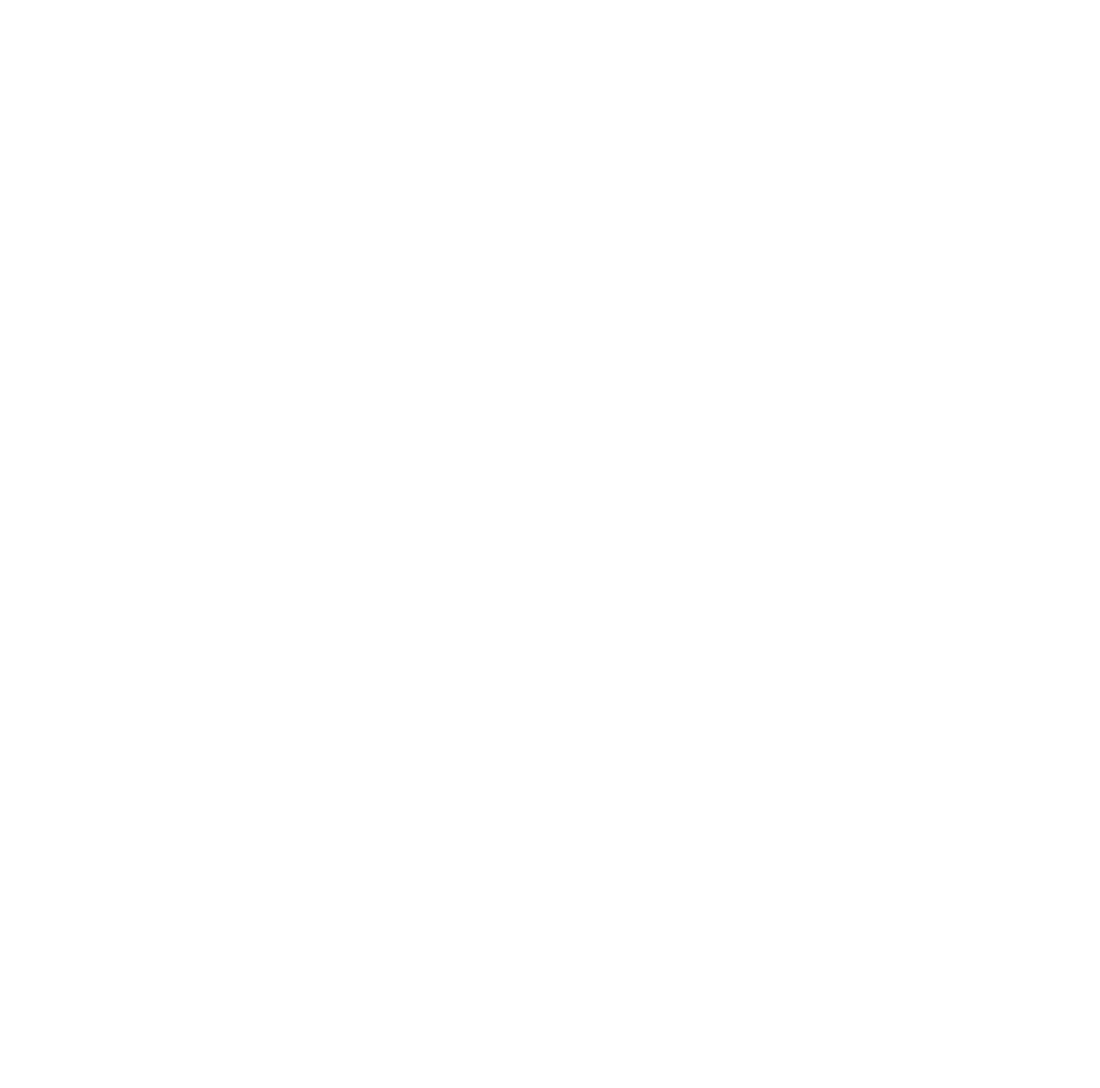
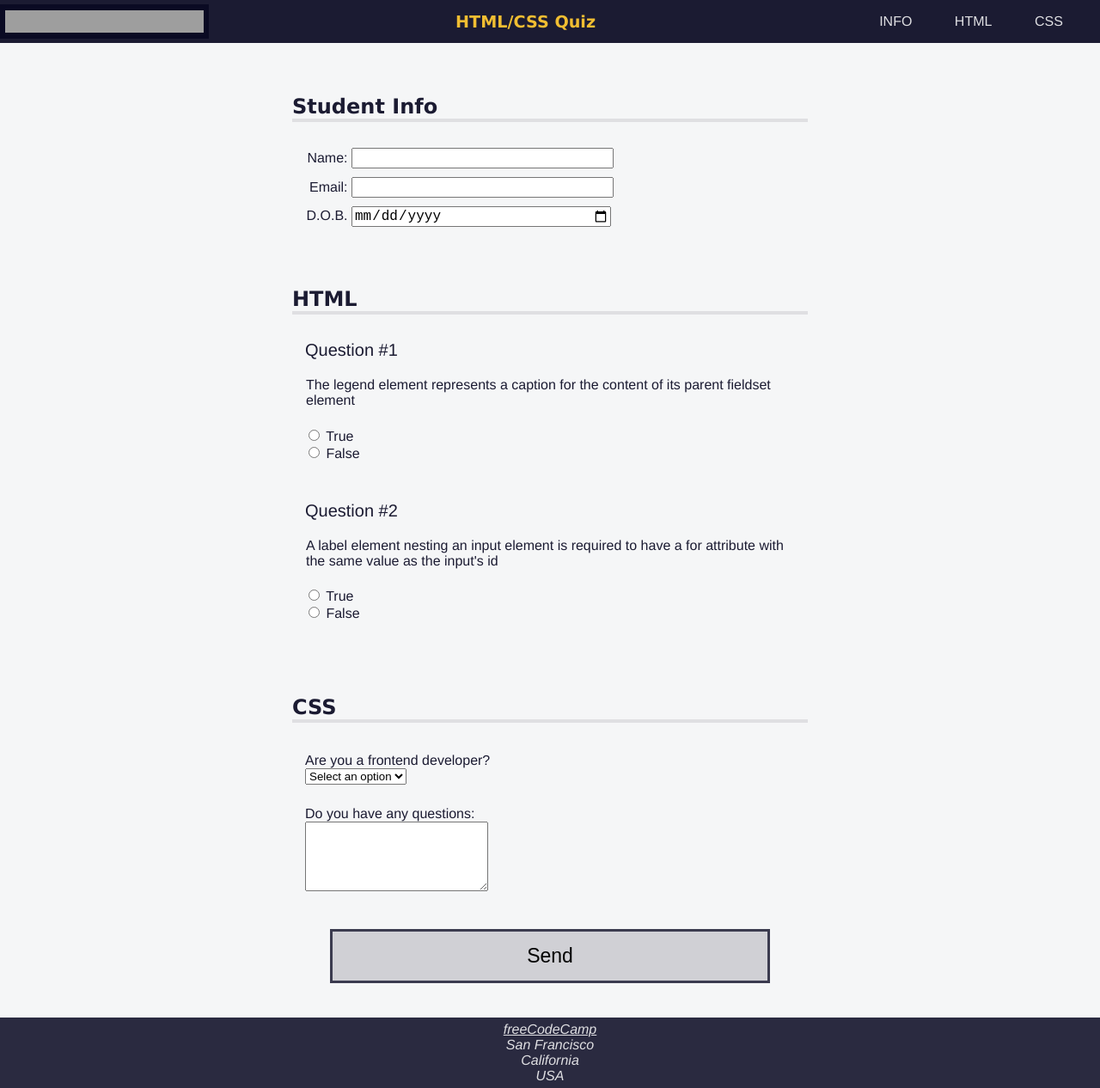
Before and after one commit to PedroHzd/ResponsiveWebDesign, a plain HTML site: page 2-tributePage/4-Learn Accessibility by Building a Quiz/index.html in a window 1280 px wide. Shown: the whole page at 86% size. Before the commit the page ends 800 px from the top, so only its background shows below. Drawn offline with Linux system fonts and the light colour scheme; grey boxes are pictures that could not be loaded.

Commit message:
started with 2-tribute/4-Accessibility

```diff
--- a/2-tributePage/4-Learn Accessibility by Building a Quiz/index.html
+++ b/2-tributePage/4-Learn Accessibility by Building a Quiz/index.html
@@ -0,0 +1,167 @@
+<!DOCTYPE html>
+<html lang="en">
+    <head>
+        <meta charset="UTF-8">
+        <!--<meta> is used to specify information about the page, like title, description, keywords, and author-->
+        <meta http-equiv="X-UA-Compatible" content="IE=edge">
+        <meta name="viewport" content="width=device-width, initial-scale=1.0">
+        <!--viewport definition tells the browser how to render the page. Including one betters visual
+            accessibility on mobile, and improves SEO (search engine optimization). -->
+        <meta name="description" content="freeCodeCamp Accessibility Quiz practice project">
+        <!--Another important meta element for accessibility and SEO is the description definition.
+            The value of the content attribute is used by search engines to provide a description
+            of your page.-->
+        <title>Accessibility Quiz</title>
+        <!--The title element is useful for screen readers to understand the content of a page. It is an
+            important part of SEO.-->
+        <link rel="stylesheet" href="styles.css">
+    </head>
+
+    <body>
+        <header>
+            <img id="logo" src="https://cdn.freecodecamp.org/platform/universal/fcc_primary.svg"
+            alt="Logo of the website that says free code camp">
+            <h1>HTML/CSS Quiz</h1>
+            <nav>
+                <ul>
+                    <li><a href="#student-info" accesskey="a">INFO</a></li>
+                    <li><a href="#html-questions" accesskey="s">HTML</a></li>
+                    <li><a href="#css-questions" accesskey="d">CSS</a></li>
+                    <!--To be able to navigate within the page, give each anchor element a href. The href attribute
+                        specifies the URL of the page the link goes to. If the href attribute is not present, the
+                        <a> tag will not be a hyperlink.
+
+                        You can use href="#top" or href="#" to link to the top of the current page.
+                        Values of href can include
+                        absolute URL (points to another website) https://www.w3schools.com/tags/att_a_href.asp
+                        relative URL (points to a file within a web site) href="catPhoto.jpg"
+                        Link to an element with a specified id within a page    href="#footer"
+                        Other protocols (https://, ftp://, mailto:, file:)
+                        A script    href="javascript:alert('hello');"
+                    -->
+                </ul>
+            </nav>
+        </header>
+        <!--Navigation is a core part of accessibility, and screen readers rely on you to provide the structure
+            of your page. This is accomplished with semantic HTML elements. The <header></header> element
+            will be used to introduce the page, as well as provide a nagivation menu. The <main></main>
+            element will contain the core content of your page.-->
+        <main>
+            <form method="post" action="https://freecodecamp.org/practice-project/accessibility-quiz">
+                <section role="region" aria-labelledby="student-info">
+                <!--To increase the page accessibility, the role attribute can be used to indicate the purpose
+                    behind an element on the page to assistive technologies. The role attribute is a part of
+                    the Web Accessibility Initiative (WAI), and accepts preset values
+
+                    Every region role requires a label, which helps screen reader users understand the purpose
+                    of the region. One method for adding a label is to add a heading element inside the region
+                    and then reference it with the aria-labelledby attribute.
+
+                    https://developer.mozilla.org/en-US/docs/Web/Accessibility/ARIA -->
+                    <h2 id="student-info">Student Info</h2>
+                    <div class="info">
+                        <label for="student-name">Name:</label>
+                        <input type="text" name="student-name" id="student-name">
+                        <!--It is important to link each input to the corresponding label element. This provides
+                            assistive technology users with a visual reference to the input. This is done by
+                            giving the label a for attribut, which contain the id of the input.-->
+                        <!--Adding a placeholder to the input element is not a best-practice for accessibility.
+                            Too aften, users confuse the placeholder text with and actual input value - they
+                            think there is already a value in the input.-->
+                    </div>
+                    <div class="info">
+                        <label for="student-email">Email:</label>
+                        <input type="email" name="student-email" id="student-email">
+                    </div>
+                    <div class="info">
+                        <label for="birth-date">D.O.B.<span class="sr-only">(Date of Birth)</span></label>
+                        <!--Arguable, D.O.B is not descriptive enough. This is especially true for visually
+                            impaired users. One way to get around such an issue, without having to add visible
+                            text to the label, is to add text only a screen reader can read. We can do this by
+                            adding text inside a span element and cover it with CSS so D.O.B is the only text visible.-->
+                        <input type="date" name="birth-date" id="birth-date">
+                    </div>
+                </section>
+                <!--You can semantically separate the content within the form using section elements-->
+                <section role="region" aria-labelledby="html-questions">
+                    <h2 id="html-questions">HTML</h2>
+                    <div class="question-block">
+                        <p>1</p>
+                        <fieldset class="question" name="html-question-one">
+                            <legend>
+                                The legend element represents a caption for the content of its
+                                parent fieldset element
+                            </legend>
+                            <ul class="answers-list">
+                                <li>
+                                    <label for="q1-a1">
+                                        <input type="radio" id="q1-a1" name="q1" value="true"> True
+                                    </label>
+                                </li>
+                                <li>
+                                    <label for="q1-a2">
+                                        <input type="radio" id="q1-a2" name="q1" value="false"> False
+                                    </label>
+                                </li>
+                            </ul>
+                        </fieldset>
+                    </div>
+
+                    <div class="question-block">
+                        <p>2</p>
+                        <fieldset class="question" name="html-question-two">
+                            <legend>
+                                A label element nesting an input element is required to have a
+                                for attribute with the same value as the input's id
+                            </legend>
+                            <ul class="answers-list">
+                                <li>
+                                    <label for="q2-a1">
+                                        <input type="radio" id="q2-a1" name="q2" value="true"> True
+                                    </label>
+                                </li>
+                                <li>
+                                    <label for="q2-a2">
+                                        <input type="radio" id="q2-a2" name="q2" value="false"> False
+                                    </label>
+                                </li>
+                            </ul>
+                        </fieldset>
+                    </div>
+                </section>
+
+                <section role="region" aria-labelledby="css-questions">
+                    <h2 id="css-questions">CSS</h2>
+                    <div class="formrow">
+                        <div class="question-block">
+                            <label for="customer">Are you a frontend developer?</label>
+                        </div>
+                        <div class="answer">
+                            <select name="customer" id="customer" required>
+                                <option value="">Select an option</option>
+                                <option value="yes">Yes</option>
+                                <option value="no">No</option>
+                            </select>
+                        </div>
+                        <div class="question-block">
+                            <label for="css-questions">Do you have any questions:</label>
+                        </div>
+                        <div class="answer">
+                            <textarea id="css-questions" name="css-questions" rows="5" cols="24" placeholder="Who is flexbox...">
+                            </textarea>
+                        </div>
+                    </div>
+                </section>
+                <button type="submit">Send</button>
+            </form>
+        </main>
+        <footer>
+            <address>
+                <a href="https://freecodecamp.org">freeCodeCamp</a><br>
+                San Francisco<br>
+                California<br>
+                USA
+            </address>
+        </footer>
+    </body>
+</html>
--- a/2-tributePage/4-Learn Accessibility by Building a Quiz/styles.css
+++ b/2-tributePage/4-Learn Accessibility by Building a Quiz/styles.css
@@ -0,0 +1,253 @@
+@media (prefers-reduced-motion: no-preference) {
+  * {
+    scroll-behavior: smooth;
+  }
+}
+
+body {
+  background: #f5f6f7;
+  color: #1b1b32;
+  font-family: Helvetica;
+  margin: 0;
+}
+
+header {
+  width: 100%;
+  height: 50px;
+  background-color: #1b1b32;
+  display: flex;
+  justify-content: space-between;
+  align-items: center;
+  position: fixed;
+  top: 0;
+}
+
+#logo {
+  width: max(100px, 18vw);
+  /*A useful property of an SVG(scalable vector graphics) is that it contains a path attribute which allows
+    the image to be scaled wihtout affecting the resolution of the resultant image. Currently, the img is
+    assuming its default size, which may be too large or too small.
+
+    CSS has a max function which returns the largest of a set of comma-separated values.
+    Here the width will consider which of the two values is the largest. vw units are dependent on the size
+    of user's creen. If 18vw turns out is more than 100px, it use 18vw as the width.
+
+    The vw units stands for viewport. vw is relative to 1% of the width of the viewport.
+    Ex: if the viewport is 50cm, 1vw = 0.5cm.
+
+    https://www.youtube.com/watch?v=U9VF-4euyRo (good source explaning more in detail)*/
+  background-color: #0a0a23;
+  aspect-ratio: 35 / 4;
+  /*The aspect-ratio: property allows you to define the ratio between width and height of an element.
+    If aspect-ratio and width properties are set, the height will follow in the defined aspect ratio.
+
+    Use the aspect-radio property in responsive layouts where elements often vary in size and you want to
+    preserve the ratio between width and height.
+
+    The aspect-ratio property is good for controlling aspect ratio of div elements if the div elements are
+    supposed to vary in size. This can be the case in an image gallery when you want div elements to be
+    flexible in size to look good on all devices, but you also want radio between width and height of the
+    images to be preserved.
+
+    https://www.w3schools.com/Cssref/css_pr_aspect-ratio.php (for examples)*/
+  padding: 0.4rem;
+}
+
+h1 {
+  color: #f1be32;
+  font-size: min(5vw, 1.2em);
+  /*font-size will use the smallest measurement provided.*/
+  text-align: center;
+}
+
+nav {
+  width: 50%;
+  max-width: 300px;
+  height: 50px;
+}
+/*nav > ul {} This is called the child selector and is similar to descendant selector. The child seletor
+  targets any element that is a direct child from the parent element. In this case, the selector
+  will target all <ul> elements that are direct child of a <nav>.
+
+  nav ul {} This is the descendant selector. The difference is that a descendant can be a child of the
+  element, or a child of a child of the element or a child of a child of a child... With this selector,
+  it will target all ul element inside the <nav> element no matter no deeply nested. */
+nav > ul {
+  display: flex;
+  justify-content: space-evenly;
+  flex-wrap: wrap;
+  align-items: center;
+  padding-inline-start: 0;
+  margin-block: 0;
+  height: 100%;
+}
+
+nav > ul > li {
+  color: #dfdfe2;
+  margin: 0 0.2rem;
+  padding: 0.2rem;
+  display: block;
+}
+
+nav > ul > li:hover {
+  background-color: #dfdfe2;
+  color: #1b1b32;
+  cursor: pointer;
+}
+
+li > a {
+  color: inherit;
+  text-decoration: none;
+}
+
+main {
+  padding-top: 50px;
+}
+
+section {
+  width: 80%;
+  margin: 0 auto 10px auto;
+  max-width: 600px;
+}
+
+h1,
+h2 {
+  font-family: Verdana, Tahoma;
+  /*Typeface plays an important role in the accessibility of a page. Some fonts are easier to read
+    than others, and this is especially true on low-resolution screens.*/
+}
+
+h2 {
+  border-bottom: 4px solid #dfdfe2;
+  margin-top: 0px;
+  padding-top: 60px;
+}
+
+.info {
+  padding: 10px 0 0 5px;
+}
+
+.formrow {
+  margin-top: 30px;
+  padding: 0px 15px;
+}
+
+input {
+  font-size: 16px;
+}
+
+.info label, .info input {
+  display: inline-block;
+}
+
+.info input {
+  width: 50%;
+  text-align: left;
+}
+
+.info label {
+  width: 10%;
+  min-width: 55px;
+  text-align: right;
+}
+
+.question-block {
+  text-align: left;
+  display: block;
+  width: 100%;
+  margin-top: 20px;
+  padding-top: 5px;
+}
+
+p {
+  margin-top: 5px;
+  padding-left: 15px;
+  font-size: 20px;
+}
+
+p::before {
+  content: "Question #";
+}
+
+.question {
+  border: none;
+  padding-bottom: 0;
+}
+
+.answers-list {
+  list-style: none;
+  padding: 0;
+}
+
+button {
+  display: block;
+  margin: 40px auto;
+  width: 40%;
+  padding: 15px;
+  font-size: 23px;
+  background: #d0d0d5;
+  border: 3px solid #3b3b4f;
+}
+
+footer {
+  background-color: #2a2a40;
+  display: flex;
+  justify-content: center;
+}
+
+footer,
+footer a {
+  color: #dfdfe2;
+}
+
+address {
+  text-align: center;
+  padding: 0.3em;
+}
+
+.sr-only {
+  position: absolute;
+  width: 1px;
+  height: 1px;
+  padding: 0;
+  margin: -1px;
+  overflow: hidden;
+  clip: rect(0, 0, 0, 0);
+  white-space: nowrap;
+  border: 0;
+  /*This is a common patter to visually hide text for only screen readers to read.
+
+    -position: property specifies the type of positioning method used for an element.
+    It has different values static(default), relative, absolute, fixed, sticky.
+
+    absolute; The element is positioned relative to its first positioned (not static) ancestor element.
+
+    https://www.w3schools.com/cssref/pr_class_position.php for a demo
+
+    -overflow: property specifies what should happen if content overflows an element's box.
+    This property specifies whether to clip content or to add scrollbars when an element's
+    content is too big to fit in a specified area.
+    !! The overflow property only works for block elements with a specified height.
+
+    hidden; The overflow is clipped, and the rest of the content will be invisible. Content can be
+    scrolled programmatically.
+
+    https://www.w3schools.com/cssref/pr_pos_overflow.php more information on other values
+
+    -clip: property lets you specify a rectangle to clip an absolutely positioned element. The
+    rectangle is specified as four cordinates, all from the top-left corner of the element to be
+    clip.
+    !!The clip property does not work if "overflow: visible;"
+    !!This is property is deprecated and will be replaced by clip-path in the future.
+
+    https://www.w3schools.com/cssref/pr_pos_clip.php
+    https://www.w3schools.com/cssref/css3_pr_clip-path.php
+
+    -white-space: property specifies how white-space insider an element is handled.
+
+    nowrap: Sequences of whitespace will collapse into a single whitespace. Text will never wrap
+    to the next line. The text continues on the same line until <br> is encountered.
+
+    https://www.w3schools.com/cssref/pr_text_white-space.php  more information on different value.
+  */
+}
```
Also changed, not shown: 1-surveyForm/1-Learn HTML by Building a Cat Photo App/index.html (+1 -1 lines), 1-surveyForm/4-Learn HTML Forms by Building a Registration Form/index.html (+1 -1 lines).
